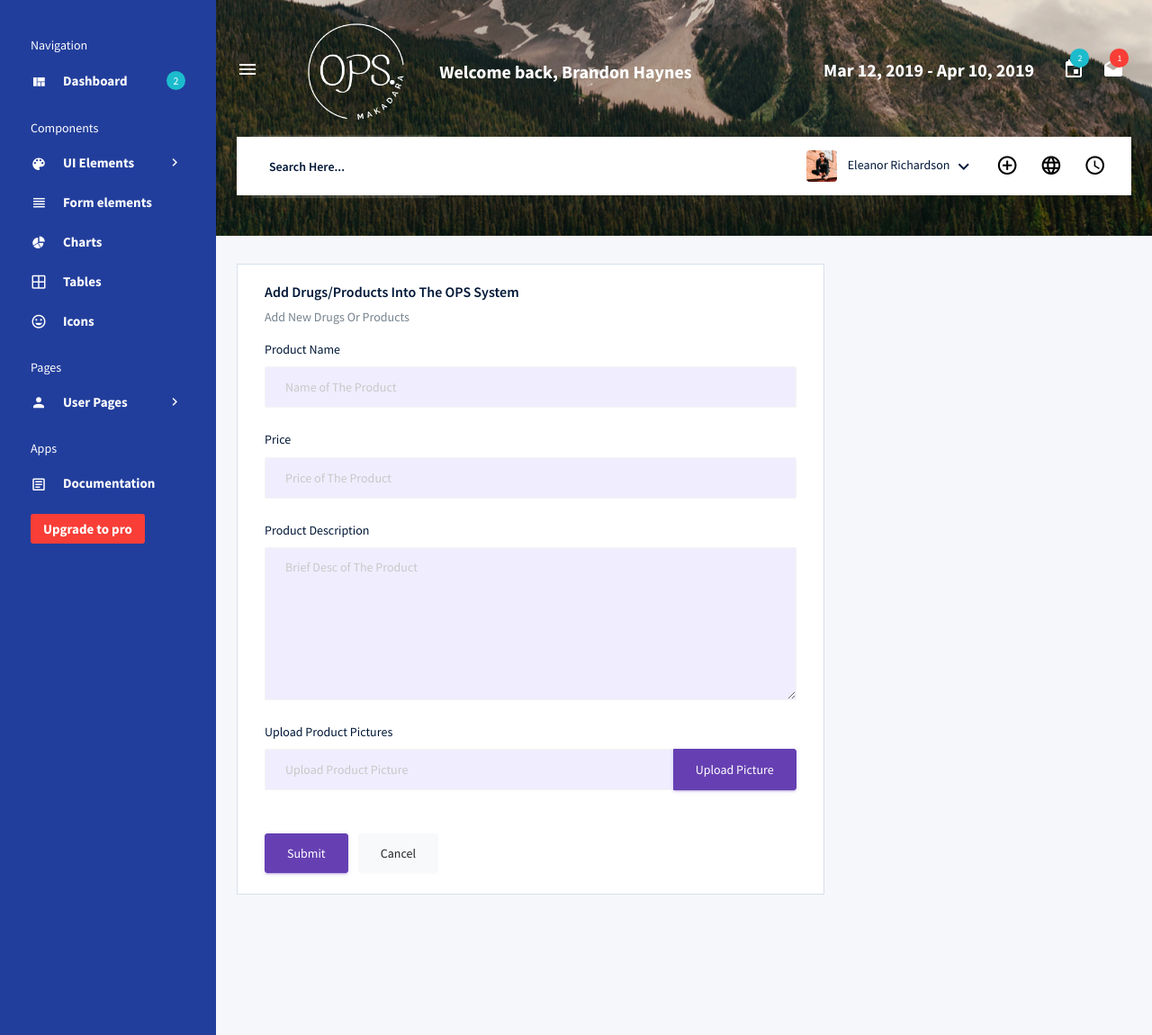
After one commit to antony-gilo/ops-dawa, a PHP site: page /admin/products.php in a window 1280 px wide. The commit adds this page. Shown: the whole page at 90% size. Run offline with PHP 8.4, Linux system fonts and the light colour scheme.

Commit message:
Added products and Category pages for admin side, category fully functional back end

```diff
--- /dev/null
+++ b/admin/products.php
@@ -0,0 +1,76 @@
+<!DOCTYPE html>
+<html lang="en">
+
+<?php include('admin-partials/head.php') ?>
+
+<body>
+  <div class="container-scroller d-flex">
+    <!-- partial:./admin-partials/_sidebar.html -->
+    <?php include('admin-partials/header.php') ?>
+
+      <div class="main-panel">
+        <div class="content-wrapper">
+          <div class="row">
+            <div class="col-md-8 grid-margin stretch-card">
+                <div class="card">
+                    <div class="card-body">
+                        <h4 class="card-title">Add Drugs/Products Into The OPS System</h4>
+                        <p class="card-description">
+                            Add New Drugs Or Products
+                        </p>
+                        <form class="forms-sample">
+                            <div class="form-group">
+                                <label for="product-name">Product Name</label>
+                                <input type="text" class="form-control" name="product-name" id="product-name" placeholder="Name of The Product">
+                            </div>
+
+                            <div class="form-group">
+                                <label for="product-price">Price</label>
+                                <input type="text" class="form-control" name="product-price" id="product-price" placeholder="Price of The Product">
+                            </div>
+
+                            <div class="form-group">
+                                <label for="product-description">Product Description</label>
+                                <textarea class="form-control" name="product-description" id="product-description" rows="10" placeholder="Brief Desc of The Product"></textarea>
+                            </div>
+
+                            <div class="form-group">
+                                <label>Upload Product Pictures</label>
+                                <input type="file" name="product-img" class="file-upload-default">
+                                <div class="input-group col-xs-12">
+                                    <input type="text" class="form-control file-upload-info" disabled placeholder="Upload Product Picture" style="background-color: #F0EDFF;">
+                                    <span class="input-group-append">
+                                        <button class="file-upload-browse btn btn-primary" type="button">Upload Picture</button>
+                                    </span>
+                                </div>
+                            </div>
+
+                            <!-- <div class="form-group" data-select2-id="7">
+                                <label>Multiple select using select 2</label>
+                                <select class="js-example-basic-multiple w-100 select2-hidden-accessible" multiple="" data-select2-id="4" tabindex="-1" aria-hidden="true">
+                                <option value="AL" data-select2-id="18">Alabama</option>
+                                <option value="WY" data-select2-id="19">Wyoming</option>
+                                <option value="AM" data-select2-id="20">America</option>
+                                <option value="CA" data-select2-id="21">Canada</option>
+                                <option value="RU" data-select2-id="22">Russia</option>
+                                </select><span class="select2 select2-container select2-container--default select2-container--above" dir="ltr" data-select2-id="5" style="width: 456.5px;"><span class="selection"><span class="select2-selection select2-selection--multiple" role="combobox" aria-haspopup="true" aria-expanded="false" tabindex="-1" aria-disabled="false"><ul class="select2-selection__rendered"><li class="select2-search select2-search--inline"><input class="select2-search__field" type="search" tabindex="0" autocomplete="off" autocorrect="off" autocapitalize="none" spellcheck="false" role="searchbox" aria-autocomplete="list" placeholder="" style="width: 0.75em;"></li></ul></span></span><span class="dropdown-wrapper" aria-hidden="true"></span></span>
+                            </div> -->
+
+                            <button type="submit" class="btn btn-primary mr-2 mt-4">Submit</button>
+                            <button class="btn btn-light mt-4">Cancel</button>
+                        </form>
+                    </div>
+                </div>
+                </div>
+
+          </div>
+          <!-- row end -->
+        </div>
+        <!-- content-wrapper ends -->
+        <!-- partial:./admin-partials/_footer.html -->
+        <?php include('admin-partials/footer.php') ?>
+        <script src="js/file-upload.js"></script>
+
+</body>
+
+</html>
--- a/admin/scss/_reset.scss
+++ b/admin/scss/_reset.scss
@@ -55,7 +55,7 @@ button:focus {
 }
 
 textarea {
-    resize: none;
+    resize: vertical;
     overflow-x: hidden;
 }
 
```
Also changed, not shown: admin/categories.php (added, +43 -0 lines), admin/css/style.css.
